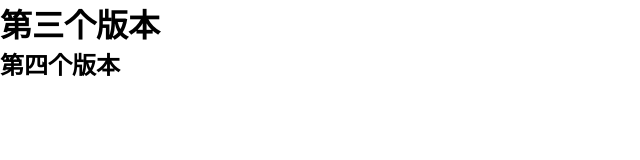
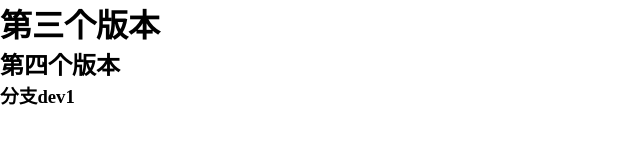
Before and after one commit to Xiahuisheng/test, a plain HTML site: page index.html in a window 1280 px wide. Shown: the whole page, without its empty margins (0-640 px from the left). Drawn offline with Linux system fonts and the light colour scheme.

Commit message:
add h3 tag

```diff
--- a/index.html
+++ b/index.html
@@ -9,5 +9,6 @@
 <body>
     <h1>第三个版本</h1>
     <h2>第四个版本</h2>
+    <h3>分支dev1</h3>
 </body>
 </html>
```
